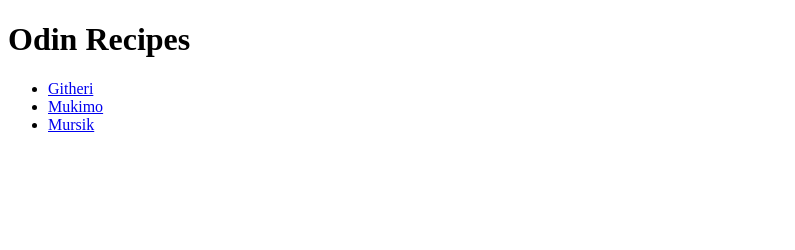
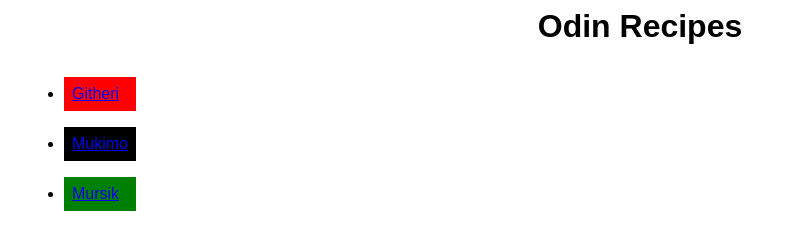
Before and after one commit to kiptoolimo/odin-recipes, a plain HTML site: page index.html in a window 1280 px wide. Shown: the whole page, without its empty margins (0-795 px from the left). Drawn offline with Linux system fonts and the light colour scheme.

Commit message:
add new class

```diff
--- a/index.html
+++ b/index.html
@@ -1,15 +1,16 @@
 <!DOCTYPE html>
 <html lang="en">
     <head>
+        <link rel="stylesheet" href="style.css" />
         <meta charset="UTF-8">
         <title>odin recipes</title>
     </head>
     <body>
-        <h1>Odin Recipes</h1>
-        <ul>
-            <li><a href="recipes/githeri.html">Githeri</a></li>
-            <li><a href="recipes/mukimo.html">Mukimo</a></li>
-            <li><a href="recipes/mursik.html">Mursik</a></li>
+        <h1 class="head">Odin Recipes</h1>
+        <ul class="list">
+            <li class="githeri"><a href="recipes/githeri.html">Githeri</a></li>
+            <li class="mukimo"><a href="recipes/mukimo.html">Mukimo</a></li>
+            <li class="mursik"><a href="recipes/mursik.html">Mursik</a></li>
         </ul>
     </body>
 </html>
```
